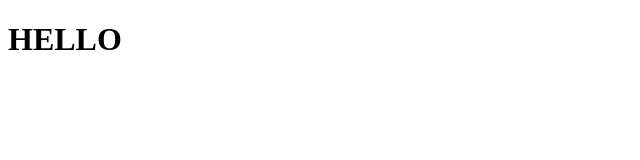
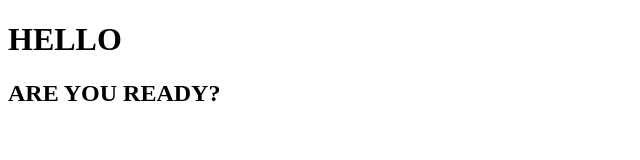
Before and after one commit to laimeepisao2A/hellogit, a plain HTML site: page index.html in a window 1280 px wide. Shown: the whole page, without its empty margins (0-640 px from the left). Drawn offline with Linux system fonts and the light colour scheme.

Commit message:
third commit

```diff
--- a/index.html
+++ b/index.html
@@ -2,5 +2,6 @@
 <head></head>
 <body>
     <h1>HELLO</h1>
+    <h2>ARE YOU READY?</h2>
 </body>
 </html
```
